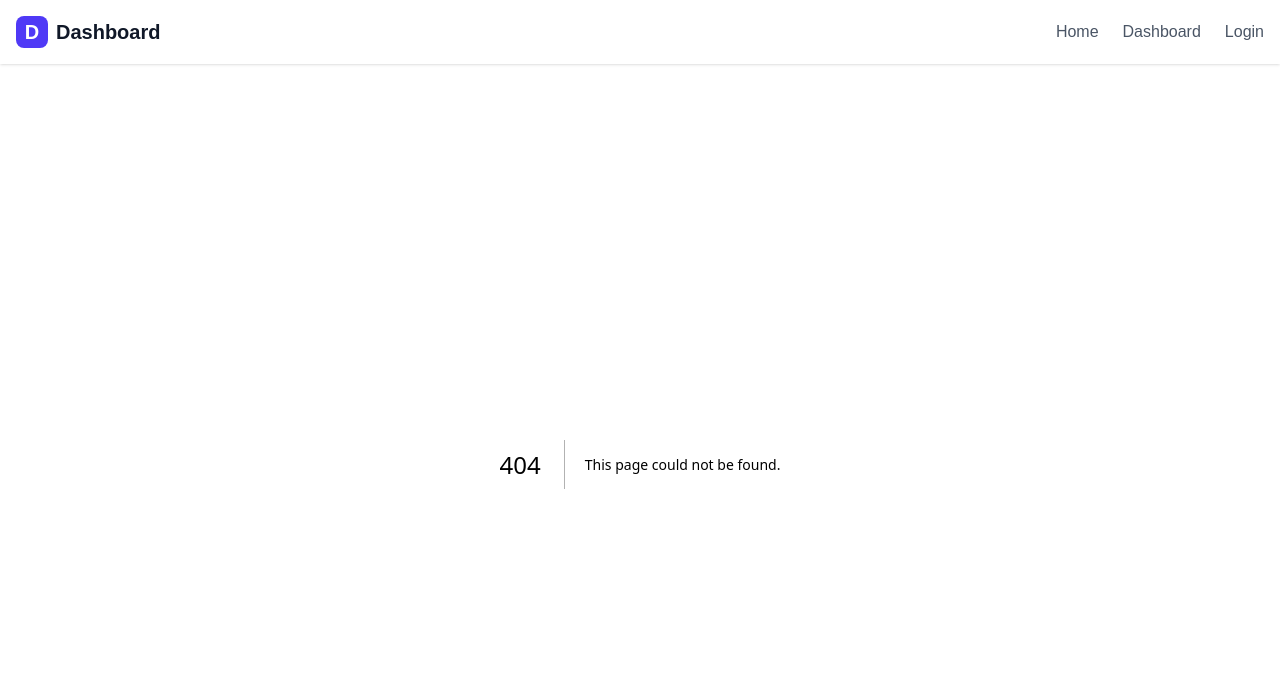
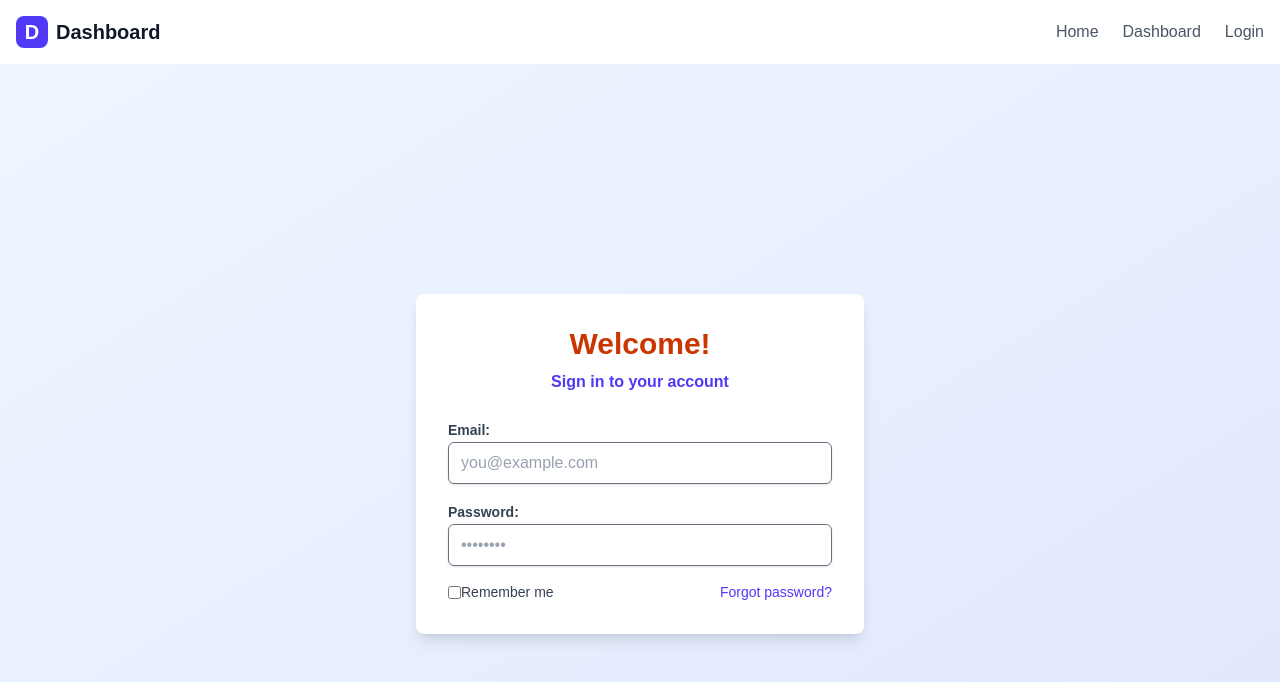
Before and after one commit to sshivanshh2/saas-admin-dashboard, a Next.js app: page /login in a window 1280 px wide. Before the commit this address had no page. Shown: the top 682 px of the page. Built offline with nearby package versions, Linux system fonts and the light colour scheme.

Commit message:
WIP: partial signin features

```diff
--- /dev/null
+++ b/app/login/page.jsx
@@ -0,0 +1,77 @@
+'use client' //This component needs to run in the browser
+import {useState} from 'react'
+
+const LoginPage = () => {
+    const [email, setEmail] = useState('')
+    const [password, setPassword] = useState('')
+    const [isLoading, setIsLoading] = useState(false)
+    const [error, setError] = useState('')
+
+    const handleSubmit = async (e) =>{
+        e.preventDefault()
+        setIsLoading(true)
+        setError('')
+        const intervalId = setTimeout(()=>{
+            console.log({email, password});
+            alert(email)
+            setIsLoading(false)
+        }, 1000)
+    }
+
+    return (
+        <div className='min-h-screen bg-gradient-to-br from-blue-50 to-indigo-100 flex items-center justify-center'>
+            {/* White Card */}
+            <div className="bg-white rounded-lg shadow-lg max-w-md w-full p-8">
+                <h2 className='text-3xl text-orange-700 font-bold text-center mb-2'>Welcome!</h2>
+                <p className="text-indigo-600 font-semibold text-center mb-6">Sign in to your account</p>
+                {error && (<p className='p-3 bg-red-50 border border-red-200 text-center text-red-700 rounded-lg text-sm mb-4'>{error}</p>)}
+                <form onSubmit={handleSubmit} className='space-y-4'>
+                    {/* email field */}
+                    <div>
+                        <label htmlFor='email' className='text-sm font-bold text-gray-700 mb-1'>Email:</label>
+                        <input
+                            type="email"
+                            id="email"
+                            required
+                            value={email}
+                            onChange={(e)=>setEmail(e.target.value)}
+                            placeholder='you@example.com'
+                            className='w-full px-3 py-2 border border-gray-500 rounded-md shadow-sm text-base text-gray-700 placeholder-gray-400
+                            focus:outline-none focus:ring-2 focus:ring-indigo-500 focus:border-indigo-500'/>
+                    </div>
+                    {/* password field */}
+                    <div>
+                        <label htmlFor='password' className='text-sm font-bold text-gray-700 mb-1'>Password:</label>
+                        <input
+                            type="password"
+                            id="password"
+                            required
+                            value={password}
+                            onChange={(e)=>setPassword(e.target.value)}
+                            placeholder='••••••••'
+                            className='w-full px-3 py-2 border border-gray-500 rounded-md shadow-sm text-base text-gray-700 placeholder-gray-400
+                            focus:outline-none focus:ring-2 focus:ring-indigo-500 focus:border-indigo-500'
+                            />
+                    </div>
+                    {/* Remember me and forgot password field */}
+                    <div className="flex items-center justify-between">
+                        <label className="flex items-center">
+                            <input type="checkbox" className="rounded border-gray-300 text-indigo-600 focus:ring-indigo-500" />
+                            <span className="text-sm text-gray-700">Remember me</span>
+                        </label>
+                        <a href="#" className="text-sm text-indigo-600 hover:text-indigo-700">Forgot password?</a>
+                    </div>
+
+                    {/* Submit button */}
+
+
+                </form>
+            </div>
+        </div>
+
+
+
+    )
+}
+
+export default LoginPage
```
